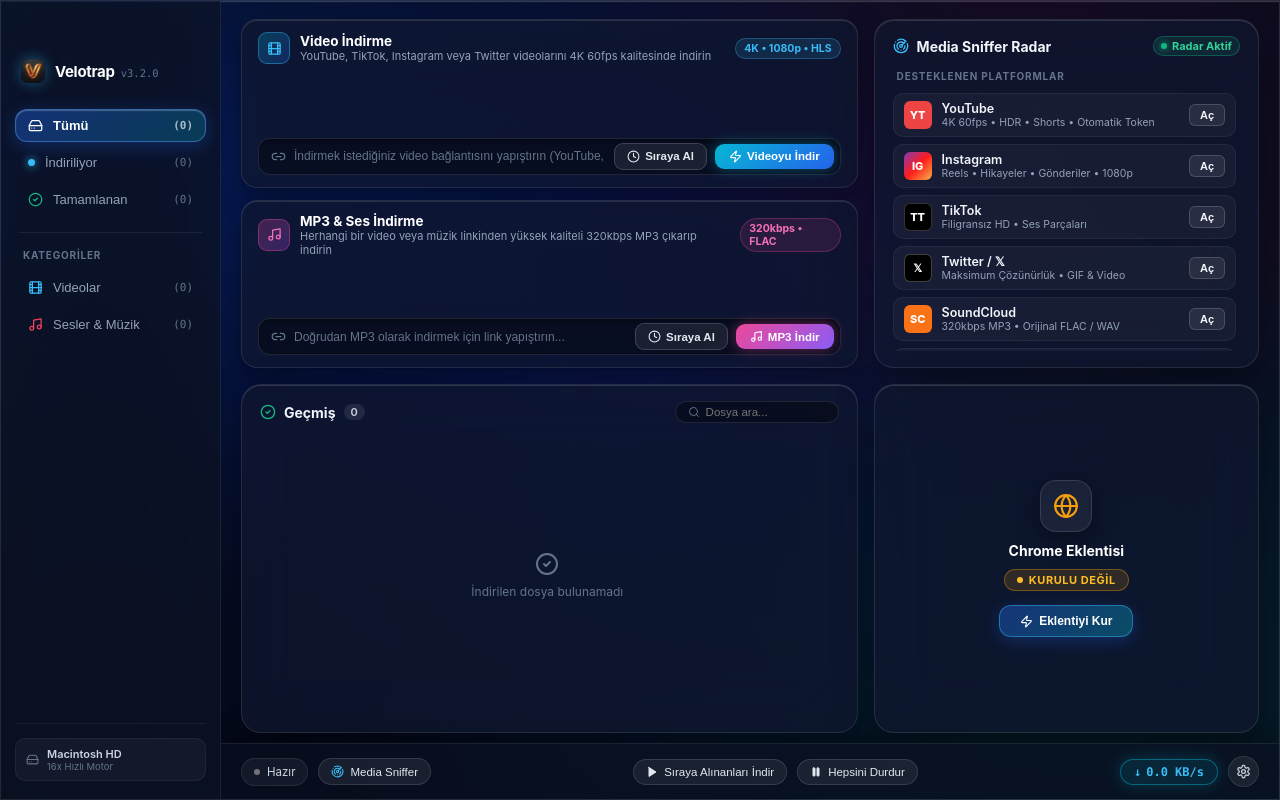
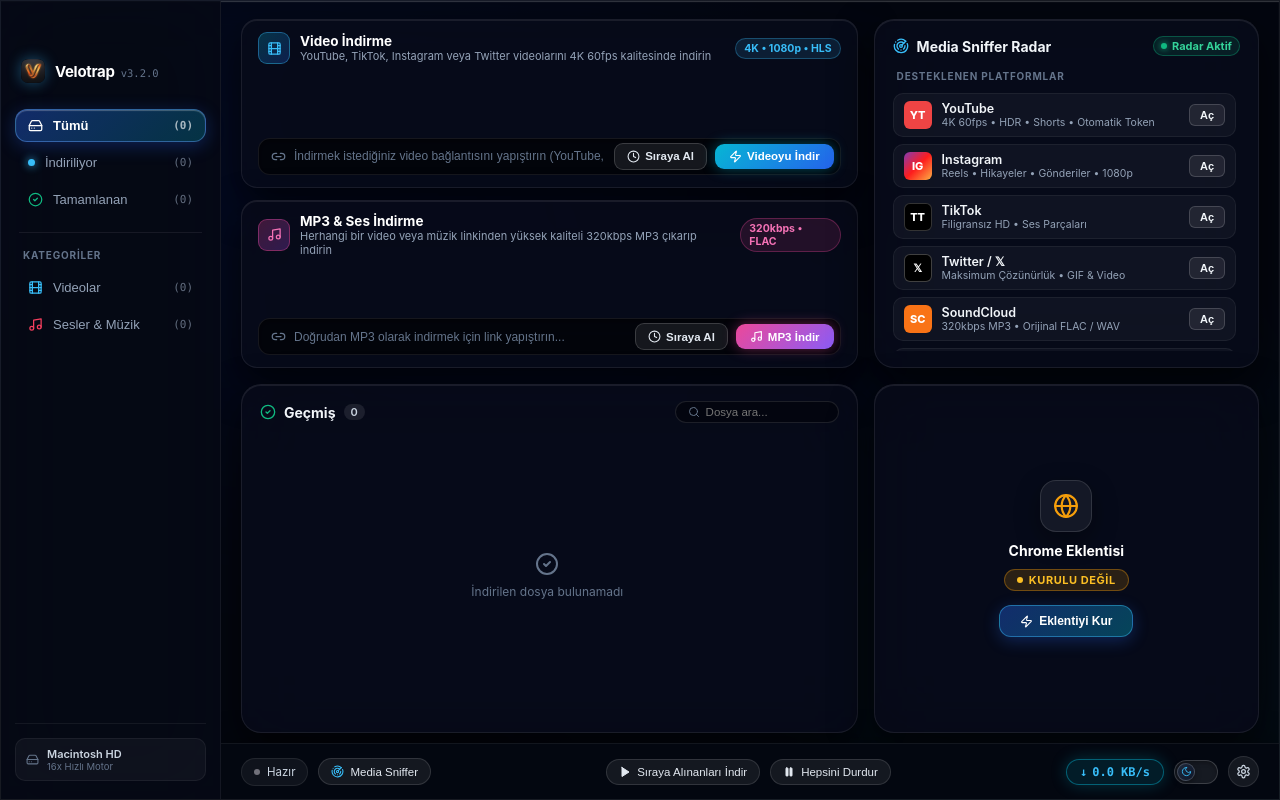
Before and after one commit to EmreYalcn/velotrap, a React (Vite) app: page / in a window 1280 px wide. Built offline with nearby package versions, Linux system fonts and the light colour scheme.

Commit message:
feat(ui): add pitch dark theme and sliding Apple theme switcher toggle

```diff
--- a/package.json
+++ b/package.json
@@ -1,6 +1,6 @@
 {
   "name": "velotrap",
-  "version": "3.1.24",
+  "version": "3.1.25",
   "description": "Velotrap - High-Speed Multi-Threaded Download Manager & Universal Video/Audio Grabber",
   "main": "dist-electron/main.js",
   "scripts": {
--- a/src/App.tsx
+++ b/src/App.tsx
@@ -21,6 +21,8 @@ import {
   Scissors,
   Search,
   Settings,
+  Sun,
+  Moon,
   Sparkles,
   Trash2,
   X,
@@ -69,6 +71,18 @@ export function App() {
   const [categoryFilter, setCategoryFilter] = useState<'all' | 'video' | 'music'>('all');
   const [statusFilter, setStatusFilter] = useState<'all' | 'unfinished' | 'finished'>('all');
   const [searchQuery, setSearchQuery] = useState('');
+  const [isDarkMode, setIsDarkMode] = useState<boolean>(() => {
+    const saved = localStorage.getItem('velotrap_dark_mode');
+    return saved !== null ? saved === 'true' : true;
+  });
+
+  const toggleTheme = () => {
+    setIsDarkMode((prev) => {
+      const next = !prev;
+      localStorage.setItem('velotrap_dark_mode', String(next));
+      return next;
+    });
+  };
 
   // Dedicated input states for Video & MP3 cards
   const [videoUrlInput, setVideoUrlInput] = useState('');
@@ -293,7 +307,7 @@ export function App() {
   };
 
   return (
-    <div className="idm-app-shell liquid-glass-theme">
+    <div className={`idm-app-shell liquid-glass-theme ${isDarkMode ? "theme-pitch-dark" : "theme-liquid-light"}`}>
       {/* Dynamic Liquid Glass Shimmer Canvas */}
       <div className="liquid-canvas-bg" />
 
@@ -913,6 +927,17 @@ export function App() {
                 </span>
               </div>
 
+              {/* Sliding Theme Switcher */}
+              <div
+                className="liquid-theme-switch-track"
+                onClick={toggleTheme}
+                title={isDarkMode ? (isEn ? 'Switch to Light Mode' : 'Açık Temaya Geç') : (isEn ? 'Switch to Dark Mode' : 'Koyu Temaya Geç')}
+              >
+                <div className={`liquid-theme-switch-thumb ${isDarkMode ? 'thumb-dark' : 'thumb-light'}`}>
+                  {isDarkMode ? <Moon size={11} className="theme-thumb-icon" /> : <Sun size={11} className="theme-thumb-icon" />}
+                </div>
+              </div>
+
               <button
                 className="liquid-icon-btn"
                 onClick={() => setShowSettingsModal(true)}
--- a/src/styles.css
+++ b/src/styles.css
@@ -3582,3 +3582,185 @@ html,
 .liquid-files-scroll::-webkit-scrollbar-thumb:hover {
   background: rgba(56, 189, 248, 0.5);
 }
+
+/* ==========================================================================
+   Pitch Dark & Light Theme Modes + Sliding Toggle Switch
+   ========================================================================== */
+
+/* 1. Even Deeper / Darker Pitch Black Theme (Default) */
+.liquid-glass-theme.theme-pitch-dark {
+  background: #010206 !important;
+}
+
+.liquid-glass-theme.theme-pitch-dark .liquid-canvas-bg {
+  background:
+    radial-gradient(ellipse at 15% 20%, rgba(29, 78, 216, 0.22) 0%, transparent 45%),
+    radial-gradient(ellipse at 85% 85%, rgba(13, 148, 136, 0.18) 0%, transparent 45%),
+    radial-gradient(circle at 50% 50%, rgba(67, 56, 202, 0.12) 0%, transparent 55%),
+    #010206;
+}
+
+.liquid-glass-theme.theme-pitch-dark .liquid-window {
+  background: rgba(5, 8, 18, 0.78);
+  border-color: rgba(255, 255, 255, 0.08);
+}
+
+.liquid-glass-theme.theme-pitch-dark .liquid-sidebar {
+  background: rgba(6, 10, 22, 0.85);
+  border-right-color: rgba(255, 255, 255, 0.06);
+}
+
+.liquid-glass-theme.theme-pitch-dark .liquid-card,
+.liquid-glass-theme.theme-pitch-dark .liquid-strip-card {
+  background: rgba(8, 12, 26, 0.82);
+  border-color: rgba(255, 255, 255, 0.08);
+  box-shadow: 0 16px 40px rgba(0, 0, 0, 0.65), inset 0 1px 0 rgba(255, 255, 255, 0.08);
+}
+
+.liquid-glass-theme.theme-pitch-dark .liquid-bottom-bar {
+  background: rgba(4, 7, 16, 0.88);
+  border-top-color: rgba(255, 255, 255, 0.06);
+}
+
+.liquid-glass-theme.theme-pitch-dark .strip-input-bar {
+  background: rgba(0, 0, 0, 0.55);
+  border-color: rgba(255, 255, 255, 0.08);
+}
+
+/* 2. Apple Liquid Light Theme */
+.liquid-glass-theme.theme-liquid-light {
+  background: #f1f5f9 !important;
+  color: #0f172a !important;
+}
+
+.liquid-glass-theme.theme-liquid-light .liquid-canvas-bg {
+  background:
+    radial-gradient(ellipse at 15% 20%, rgba(56, 189, 248, 0.22) 0%, transparent 45%),
+    radial-gradient(ellipse at 85% 85%, rgba(129, 140, 248, 0.2) 0%, transparent 45%),
+    radial-gradient(circle at 50% 50%, rgba(244, 114, 182, 0.15) 0%, transparent 55%),
+    #f8fafc;
+}
+
+.liquid-glass-theme.theme-liquid-light .liquid-window {
+  background: rgba(255, 255, 255, 0.75);
+  border-color: rgba(0, 0, 0, 0.08);
+  box-shadow: 0 24px 60px rgba(0, 0, 0, 0.08);
+}
+
+.liquid-glass-theme.theme-liquid-light .liquid-sidebar {
+  background: rgba(248, 250, 252, 0.82);
+  border-right-color: rgba(0, 0, 0, 0.06);
+}
+
+.liquid-glass-theme.theme-liquid-light .liquid-brand-title,
+.liquid-glass-theme.theme-liquid-light .strip-title,
+.liquid-glass-theme.theme-liquid-light .header-left h3,
+.liquid-glass-theme.theme-liquid-light .file-row-name,
+.liquid-glass-theme.theme-liquid-light .ext-square-title,
+.liquid-glass-theme.theme-liquid-light .snif-name {
+  color: #0f172a !important;
+}
+
+.liquid-glass-theme.theme-liquid-light .liquid-card,
+.liquid-glass-theme.theme-liquid-light .liquid-strip-card {
+  background: rgba(255, 255, 255, 0.82);
+  border-color: rgba(0, 0, 0, 0.08);
+  box-shadow: 0 12px 30px rgba(0, 0, 0, 0.06), inset 0 1px 0 rgba(255, 255, 255, 0.9);
+}
+
+.liquid-glass-theme.theme-liquid-light .strip-input-bar {
+  background: rgba(241, 245, 249, 0.9);
+  border-color: rgba(0, 0, 0, 0.1);
+}
+
+.liquid-glass-theme.theme-liquid-light .strip-input-field {
+  color: #0f172a !important;
+}
+
+.liquid-glass-theme.theme-liquid-light .strip-desc,
+.liquid-glass-theme.theme-liquid-light .snif-spec,
+.liquid-glass-theme.theme-liquid-light .file-row-sub,
+.liquid-glass-theme.theme-liquid-light .liquid-nav-item {
+  color: #64748b !important;
+}
+
+.liquid-glass-theme.theme-liquid-light .liquid-nav-item.active {
+  background: linear-gradient(135deg, rgba(37, 99, 235, 0.18), rgba(6, 182, 212, 0.15));
+  border-color: rgba(59, 130, 246, 0.4);
+  color: #1e40af !important;
+}
+
+.liquid-glass-theme.theme-liquid-light .liquid-bottom-bar {
+  background: rgba(255, 255, 255, 0.88);
+  border-top-color: rgba(0, 0, 0, 0.07);
+}
+
+.liquid-glass-theme.theme-liquid-light .bottom-status-pill,
+.liquid-glass-theme.theme-liquid-light .liquid-glass-pill,
+.liquid-glass-theme.theme-liquid-light .liquid-icon-btn {
+  background: rgba(0, 0, 0, 0.05);
+  border-color: rgba(0, 0, 0, 0.08);
+  color: #334155 !important;
+}
+
+.liquid-glass-theme.theme-liquid-light .liquid-file-row,
+.liquid-glass-theme.theme-liquid-light .snif-row-tile {
+  background: rgba(0, 0, 0, 0.025);
+  border-color: rgba(0, 0, 0, 0.05);
+}
+
+.liquid-glass-theme.theme-liquid-light .liquid-file-row:hover,
+.liquid-glass-theme.theme-liquid-light .snif-row-tile:hover {
+  background: rgba(0, 0, 0, 0.05);
+}
+
+/* 3. Sliding Theme Switcher Track & Thumb (Apple Style) */
+.liquid-theme-switch-track {
+  width: 44px;
+  height: 24px;
+  background: rgba(255, 255, 255, 0.08);
+  border: 1px solid rgba(255, 255, 255, 0.16);
+  border-radius: 999px;
+  padding: 2px;
+  cursor: pointer;
+  position: relative;
+  display: flex;
+  align-items: center;
+  transition: all 0.3s cubic-bezier(0.16, 1, 0.3, 1);
+  box-shadow: inset 0 2px 4px rgba(0, 0, 0, 0.3);
+}
+
+.theme-liquid-light .liquid-theme-switch-track {
+  background: rgba(0, 0, 0, 0.08);
+  border-color: rgba(0, 0, 0, 0.15);
+  box-shadow: inset 0 2px 4px rgba(0, 0, 0, 0.1);
+}
+
+.liquid-theme-switch-thumb {
+  width: 18px;
+  height: 18px;
+  border-radius: 50%;
+  display: flex;
+  align-items: center;
+  justify-content: center;
+  transition: all 0.3s cubic-bezier(0.16, 1, 0.3, 1);
+  box-shadow: 0 2px 6px rgba(0, 0, 0, 0.35);
+}
+
+.liquid-theme-switch-thumb.thumb-dark {
+  transform: translateX(0px);
+  background: linear-gradient(135deg, #1e293b, #0f172a);
+  border: 1px solid rgba(255, 255, 255, 0.2);
+  color: #38bdf8;
+}
+
+.liquid-theme-switch-thumb.thumb-light {
+  transform: translateX(20px);
+  background: linear-gradient(135deg, #f59e0b, #fbbf24);
+  border: 1px solid #f59e0b;
+  color: #ffffff;
+}
+
+.theme-thumb-icon {
+  pointer-events: none;
+}
```
Also changed, not shown: browser-extension/manifest.json.
